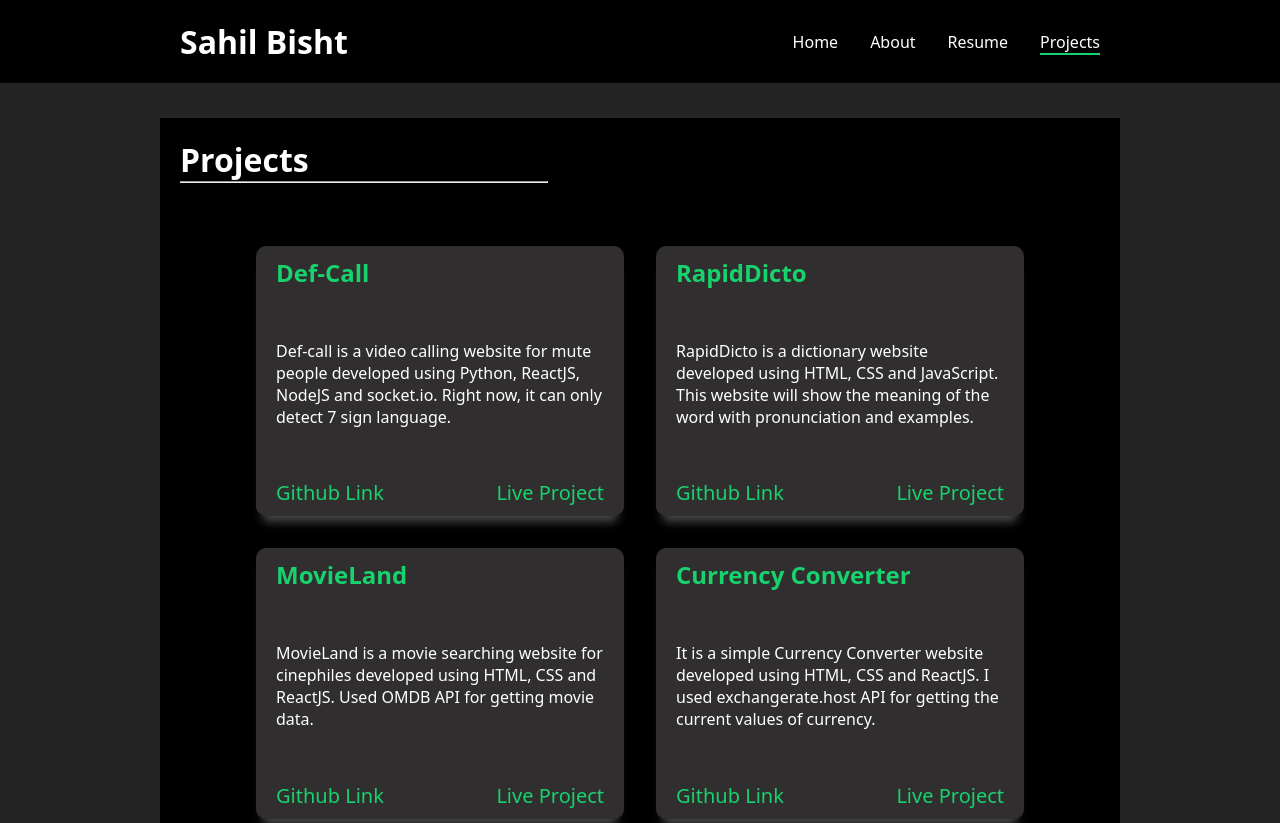
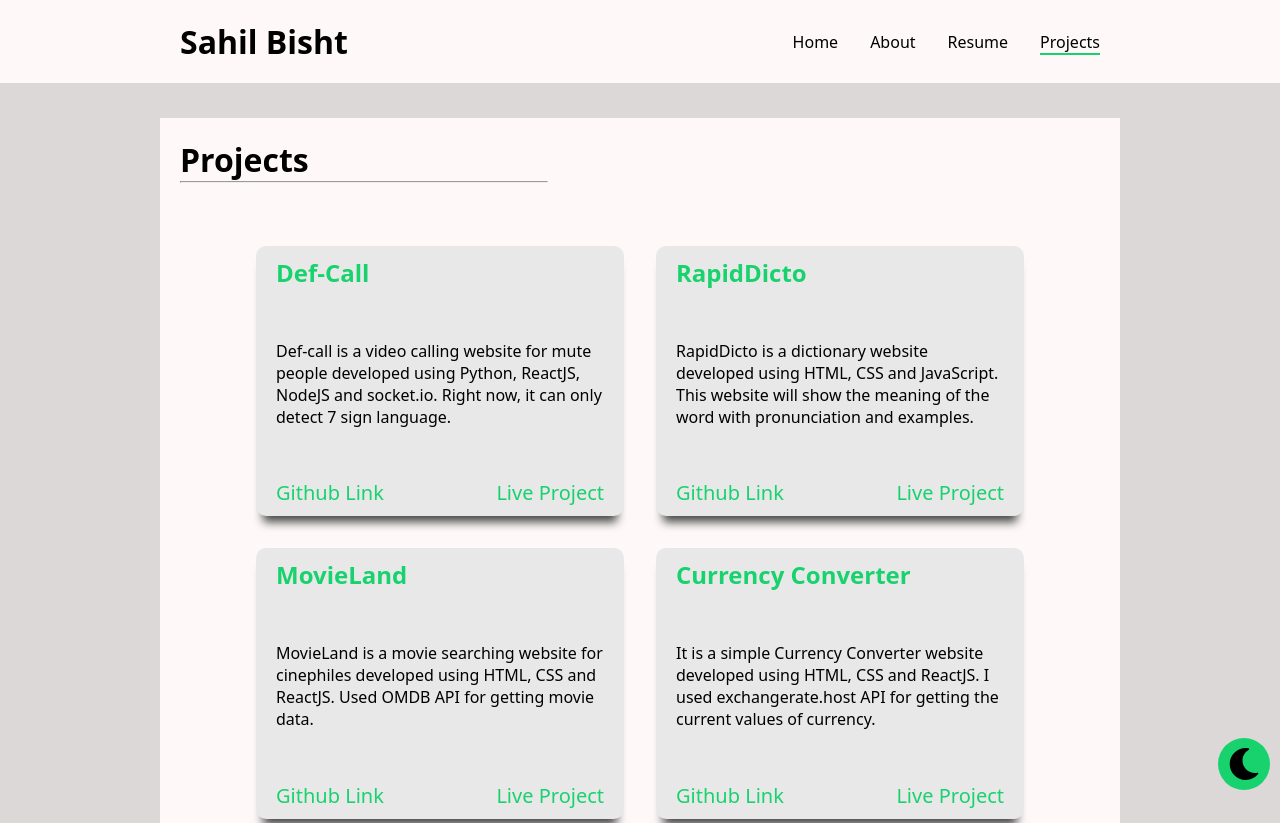
Before and after one commit to codemaniac-sahil/portfolio, a React (Create React App) app: page /project in a window 1280 px wide. Shown: the top 823 px of the page. Built offline with nearby package versions, Linux system fonts and the light colour scheme.

Commit message:
Added light mode

```diff
--- a/src/App.css
+++ b/src/App.css
@@ -30,10 +30,16 @@ margin: 0 auto;
 
 
 }
-body{
+
+.homepage-dark{
   background-color: #242424;
   color: white;
-  font-family: "Open Sans", sans-serif;
+  height: 100vh;
+}
+.homepage-light{
+  background-color: #dcd8d8;
+  color: black;
+  height: 100vh;
 }
 #profession{
   border-bottom: 2px solid #18d26e;
@@ -41,23 +47,28 @@ body{
 /* ==================================================================================================================================
                                                                  Navbar
 ===================================================================================================================================== */
-.navlinks,.navlinks1{
+.navlinks-dark,.navlinks1-dark, .navlinks1-light,.navlinks-light{
   display: flex;
   list-style: none;
   gap: 2em;
 }
-.navbar{
+.navbar-light,.navbar-dark{
   margin-top: 1.3em;
 }
-.social-link{
+.social-link-dark,.social-link-light{
   display: flex;
   gap: 1em;
   font-size: 30px;
   margin-top: 1em;
+}
 
-
+.social-link-light a{
+  text-decoration: none;
+  color: black;
+  border-radius: 50%;
+  transition: 0.3s transparent ;
 }
-.social-link a{
+.social-link-dark a{
   text-decoration: none;
   color: white;
   border-radius: 50%;
@@ -66,18 +77,27 @@ body{
 .social-link a:hover{
   color: #18d26e;
 }
-.navlinks a,.navlinks1 a{
+.navlinks-dark a,.navlinks1-dark a{
   text-decoration: none;
   color: white;
 
 }
-.navlinks a:hover,.navlinks1 a:hover{
+.navlinks1-light a{
+  text-decoration: none;
+  color: black;
+}
+.navlinks-light a{
+  text-decoration: none;
+  color: black;
+
+}
+.navlinks-dark a:hover,.navlinks1-dark a:hover,.navbar-light a:hover,.navlinks1-light a:hover{
   border-bottom: 2px solid #18d26e;
 }
 .active{
   border-bottom: 2px solid #18d26e;
 }
-.navbar-1{
+.navbar-1-dark{
   display: flex;
   justify-content: space-between;
   align-items: center;
@@ -86,8 +106,23 @@ body{
   margin: 0 auto;
   padding: 20px;
 }
-.navbarall{
+.navbar-1-light{
+  display: flex;
+  justify-content: space-between;
+  align-items: center;
+  background-color: #fef8f8;
+  width:75%;
+  margin: 0 auto;
+  padding: 20px;
+  /* color: black; */
+}
+.navbarall-dark{
   background-color: black;
+  position: sticky;
+  top: 0;
+}
+.navbarall-light{
+  background-color: #fef8f8;
   position: sticky;
   top: 0;
 }
@@ -101,15 +136,44 @@ body{
   transition: ease-in-out 0.3s;
 }
 
+.logo-dark a{
+  text-decoration: none;
+  color: white;
+
+}
+.logo-light a{
+  text-decoration: none;
+  color: black;
+
+}
 /*================================================================================================================================
                                                                 About section
 ================================================================================================================================== */
-
-.aboutme{
+.about-dark{
+  background-color: #242424;
+  color: white;
+}
+.about-light{
+  background-color: #dcd8d8;
+  color: black;
+}
+.aboutme-dark{
   width: 75%;
   margin: 0 auto;
   margin-top: 20px;
   background-color: black;
+  padding: 10px 20px;
+  /* height: 100vh; */
+  display: flex;
+  flex-direction: column;
+  gap: 1.2em;
+}
+.aboutme-light{
+  background-color: #fef8f8;
+  width: 75%;
+  margin: 0 auto;
+  margin-top: 20px;
+  /* background-color: black; */
   padding: 10px 20px;
   /* height: 100vh; */
   display: flex;
@@ -162,11 +226,7 @@ body{
   flex-direction: column;
   gap: 2em;
 }
-.logo a{
-  text-decoration: none;
-  color: white;
 
-}
 
 .skills-header h1{
   border-bottom: 2px solid #18d26e;
@@ -234,6 +294,7 @@ body{
   border-bottom: 2px solid #18d26e;
 }
 
+
 /*================================================================================================================================
                                                           Resume section
  ================================================================================================================================= */
@@ -250,16 +311,35 @@ body{
 /*================================================================================================================================
                                                           Project section
  ================================================================================================================================= */
-.project-section{
+.project-section-light{
   height: 100%;
   width: 75%;
   margin: 0 auto;
-  background-color: black;
+  background-color:#fef8f8;
   margin-top: 35px;
   padding: 20px;
   display: flex;
   flex-direction: column;
   gap: 1.3em;
+}
+.project-section-dark{
+  height: 100%;
+  width: 75%;
+  margin: 0 auto;
+  background-color:black;
+  margin-top: 35px;
+  padding: 20px;
+  display: flex;
+  flex-direction: column;
+  gap: 1.3em;
+}
+.project-light{
+  background-color: #dcd8d8;
+  /* color: white; */
+}
+.project-dark{
+  background-color: #242424;
+  color: white;
 }
 .project-card-container{
   margin-top: 20px;
@@ -269,7 +349,21 @@ body{
   justify-content: center;
   align-items: center;
 }
-.card{
+.card-light{
+  background-color: #e9e8e8;
+  width: 40%;
+  height: auto;
+  padding: 10px 20px ;
+  display: flex;
+  flex-direction: column;
+  gap: 3.2em;
+  /* box-shadow:  10px 10px 5px #aaaaaa; */
+  border-radius: 10px;
+  /* transition: all .4s cubic-bezier(.175,.885,0,1); */
+  box-shadow: 0px 13px 10px -7px #474646;
+
+}
+.card-dark{
   background-color: #302e2e;
   width: 40%;
   height: auto;
@@ -281,7 +375,6 @@ body{
   border-radius: 10px;
   /* transition: all .4s cubic-bezier(.175,.885,0,1); */
   box-shadow: 0px 13px 10px -7px #474646;
-
 }
 .card-title h2{
   color: #18d26e;
@@ -323,14 +416,20 @@ box-shadow: 0px 13px 10px -7px #242424; */
 
 
  }
-.bar{
+.bar-dark{
   height: 3px;
   width: 100%;
   background-color: white;
   border-radius: 10px;
 }
+.bar-light{
+  height: 3px;
+  width: 100%;
+  background-color: black;
+  border-radius: 10px;
+}
 @media only screen and (max-width:360px) {
-  .navlinks-mobile-menu{
+  .navlinks-mobile-menu-light,.navlinks-mobile-menu-dark{
     display: flex;
     flex-direction: column;
     justify-content: center;
@@ -340,10 +439,14 @@ box-shadow: 0px 13px 10px -7px #242424; */
     list-style: none;
 
   }
-  .navlinks-mobile-menu a{
+  .navlinks-mobile-menu-dark a{
     text-decoration: none;
     color: white;
 
+  }
+  .navlinks-mobile-menu-light a{
+    text-decoration: none;
+    color: black;
   }
   .navlinks-mobile-menu a:hover{
     border-bottom: 2px solid #18d26e;
@@ -351,7 +454,7 @@ box-shadow: 0px 13px 10px -7px #242424; */
   .active{
     border-bottom: 2px solid #18d26e;
   }
-  .navbar-1{
+  .navbar-1-light{
     display: flex;
     justify-content: space-between;
     align-items: center;
@@ -360,22 +463,15 @@ box-shadow: 0px 13px 10px -7px #242424; */
     margin: 0 auto;
     padding: 20px;
   }
-  .navbarall{
+  .navbarall-light{
     background-color: black;
     position: sticky;
     top: 0;
   }
-  .navlinks{
+  .navlinks-light{
     display: none;
   }
-  .navbar{
-    position: absolute;
-    top: -20px;
-    background-color: black;
-    width: 100%;
-    /* padding: 10px 20px; */
-    height: 100;
-  }
+
   .toggle-button{
     display:flex ;
   }
@@ -390,7 +486,10 @@ box-shadow: 0px 13px 10px -7px #242424; */
 
 }
 @media only screen and (max-width:884px){
-  .navlinks1{
+  .navlinks1-light{
+    display: none;
+  }
+  .navlinks1-dark{
     display: none;
   }
   .toggle-button{
@@ -405,13 +504,19 @@ box-shadow: 0px 13px 10px -7px #242424; */
 
 
    }
-  .bar{
+  .bar-dark{
     height: 3px;
     width: 100%;
     background-color: white;
     border-radius: 10px;
   }
-  .navlinks-mobile-menu1{
+  .bar-light{
+    height: 3px;
+    width: 100%;
+    background-color: black;
+    border-radius: 10px;
+  }
+  .navlinks-mobile-menu1-light{
     display: flex;
     flex-direction: column;
     justify-content: center;
@@ -421,12 +526,34 @@ box-shadow: 0px 13px 10px -7px #242424; */
     list-style: none;
 
   }
-  .navlinks-mobile-menu1 a{
+  .navlinks-mobile-menu1-light a{
+    text-decoration: none;
+    color: black;
+
+  }
+  .navlinks-mobile-menu1-light a:hover{
+    border-bottom: 2px solid #18d26e;
+  }
+
+
+
+
+  .navlinks-mobile-menu1-dark{
+    display: flex;
+    flex-direction: column;
+    justify-content: center;
+    align-items: center;
+    gap: 1.2em;
+    padding: 10px 20px;
+    list-style: none;
+
+  }
+  .navlinks-mobile-menu1-dark a{
     text-decoration: none;
     color: white;
 
   }
-  .navlinks-mobile-menu1 a:hover{
+  .navlinks-mobile-menu1-dark a:hover{
     border-bottom: 2px solid #18d26e;
   }
   .active{
@@ -459,9 +586,46 @@ box-shadow: 0px 13px 10px -7px #242424; */
   }
 }
 @media only screen and (max-width:1000px){
-  .card{
+  .card-light{
     width: 100%;
   }
+  .card-dark{
+    width: 100%;
+  }
+}
+@media only screen and (max-width:360px){
+  .navbar{
+    position: absolute;
+    top: -20px;
+    background-color: black;
+    width: 100%;
+    /* padding: 10px 20px; */
+    height: 100;
+  }
+  .bar1-dark{
+    height: 3px;
+    width: 100%;
+    background-color: white;
+    border-radius: 10px;
+  }
+  .bar1-dark{
+    height: 3px;
+    width: 100%;
+    background-color:black;
+    border-radius: 10px;
+  }
+  .toggle-button1{
+    position: absolute;
+    top: .75rem;
+    right: 10px;
+    display: flex;
+    flex-direction: column;
+    justify-content: space-between;
+    width: 30px;
+    height: 21px;
+
+
+   }
 }
 /*================================================================================================================================
                                                           Footer section
@@ -497,3 +661,15 @@ box-shadow: 0px 13px 10px -7px #242424; */
   width: 100%;
   height: 100%;
 }
+.theme-setting{
+  position: fixed;
+  right: 10px;
+  bottom: 10px;
+  font-size: 2em;
+  background-color: #18d26e;
+  border-radius: 50%;
+  display: flex;
+  align-items: center;
+  justify-content: center;
+  padding: 10px;
+}
--- a/src/App.js
+++ b/src/App.js
@@ -6,16 +6,37 @@ import Home from "./components/Home";
 // import Navbar from './components/Navbar';
 import Resume from "./components/Resume";
 import Project from "./components/Project";
+import { useState } from "react";
 
 function App() {
+  const [theme, setTheme] = useState("light");
+  const toggleTheme = () => {
+    if (theme === "dark") {
+      setTheme("light");
+    } else {
+      setTheme("dark");
+    }
+  };
   return (
     <>
       <BrowserRouter>
         <Routes>
-          <Route path="/" element={<Home />} />
-          <Route path="/about" element={<About />} />
-          <Route path="/resume" element={<Resume />} />
-          <Route path="/project" element={<Project />} />
+          <Route
+            path="/"
+            element={<Home theme={theme} toggleTheme={toggleTheme} />}
+          />
+          <Route
+            path="/about"
+            element={<About theme={theme} toggleTheme={toggleTheme} />}
+          />
+          <Route
+            path="/resume"
+            element={<Resume theme={theme} toggleTheme={toggleTheme} />}
+          />
+          <Route
+            path="/project"
+            element={<Project theme={theme} toggleTheme={toggleTheme} />}
+          />
         </Routes>
       </BrowserRouter>
     </>
--- a/src/components/NavbarAll.js
+++ b/src/components/NavbarAll.js
@@ -4,22 +4,23 @@ import { NavLink } from "react-router-dom";
 import NavbarOne from "./NavbarOne";
 import { useState } from "react";
 
-function NavbarAll() {
+function NavbarAll(props) {
   const [show, setShow] = useState(false);
   return (
-    <div className="navbarall">
-      <div className="navbar-1">
-        <div className="logo">
+    <div className={`navbarall-${props.theme}`}>
+      <div className={`navbar-1-${props.theme}`}>
+        <div className={`logo-${props.theme}`}>
           <h1>
             <NavLink to="/">Sahil Bisht</NavLink>
           </h1>
         </div>
         <a href="#" className="toggle-button" onClick={() => setShow(!show)}>
-          <span className="bar"></span>
-          <span className="bar"></span>
-          <span className="bar"></span>
+          <span className={`bar-${props.theme}`}></span>
+          <span className={`bar-${props.theme}`}></span>
+
+          <span className={`bar-${props.theme}`}></span>
         </a>
-        <NavbarOne show={show} />
+        <NavbarOne show={show} theme={props.theme} />
       </div>
     </div>
   );
--- a/src/components/NavbarOne.js
+++ b/src/components/NavbarOne.js
@@ -3,7 +3,11 @@ import { NavLink } from "react-router-dom";
 
 function NavbarOne(props) {
   return (
-    <ul className={props.show ? "navlinks-mobile-menu1" : "navlinks1"}>
+    <ul
+      className={`${props.show ? "navlinks-mobile-menu1" : "navlinks1"}-${
+        props.theme
+      }`}
+    >
       {/* // <ul className="navlinks"> */}
       <li>
         <NavLink to="/">Home</NavLink>
--- a/src/components/Project.js
+++ b/src/components/Project.js
@@ -2,14 +2,17 @@ import React from "react";
 import Footer from "./Footer";
 // import Navbar from './Navbar'
 import NavbarAll from "./NavbarAll";
+import { FaMoon, FaSun } from "react-icons/fa";
+
 import ProjectCard from "./ProjectCard";
 
-function Project() {
+function Project(props) {
   return (
     <>
-      <NavbarAll />
+      <div className={`project-${props.theme}`}>
+        <NavbarAll theme={props.theme} />
 
-      <div className="project-section">
+        <div className={`project-section-${props.theme}`}>
           <div className="projects-header">
             <h1>
               Projects <hr id="line" />
@@ -22,6 +25,7 @@ function Project() {
               projectdesc="Def-call is a video calling website for mute people developed using Python, ReactJS, NodeJS and socket.io. Right now, it can only detect 7 sign language."
               glink="https://github.com/codemaniac-sahil/Def-call"
               llink="https://def-call.netlify.app/"
+              theme={props.theme}
             />
 
             <ProjectCard
@@ -29,6 +33,7 @@ function Project() {
               projectdesc="RapidDicto is a dictionary website developed using HTML, CSS and JavaScript. This website will show the meaning of the word with pronunciation and examples."
               glink="https://github.com/codemaniac-sahil/dictionary-web-app"
               llink="https://rapid-dicto.netlify.app/"
+              theme={props.theme}
             />
 
             <ProjectCard
@@ -36,6 +41,7 @@ function Project() {
               projectdesc="MovieLand is a movie searching website for cinephiles developed using HTML, CSS and ReactJS. Used OMDB API for getting movie data."
               glink="https://github.com/codemaniac-sahil/movieapp-react"
               llink="https://deft-flan-cf6153.netlify.app/"
+              theme={props.theme}
             />
 
             <ProjectCard
@@ -43,6 +49,7 @@ function Project() {
               projectdesc=" It is a simple Currency Converter website developed using HTML, CSS and ReactJS. I used exchangerate.host API for getting the current values of currency. "
               glink="https://github.com/codemaniac-sahil/currency_converter_react"
               llink="https://currency-converter-web-app.netlify.app/"
+              theme={props.theme}
             />
 
             <ProjectCard
@@ -50,6 +57,7 @@ function Project() {
               projectdesc=" WeatherU is a weather forecasting website developed using HTML, CSS and JavaScript. Openweather API is used to get the data of a particular city. "
               glink="https://github.com/codemaniac-sahil/weather-app-api"
               llink="https://weather-web-app-js.netlify.app/"
+              theme={props.theme}
             />
 
             <ProjectCard
@@ -57,6 +65,7 @@ function Project() {
               projectdesc=" INEWS is a NEWS dispalying website developed using HTML, CSS and JavaScript.Thi website shows the top news headline of the country in which the user is browsing the site. "
               glink="https://github.com/codemaniac-sahil/news-webapp-api"
               llink="https://news-web-app-js.netlify.app/"
+              theme={props.theme}
             />
 
             <ProjectCard
@@ -64,6 +73,7 @@ function Project() {
               projectdesc="Stalking the stock is a machine learning model used to predict the price of stock developed using python. I used LSTM algorithm to train the model. "
               glink="https://github.com/codemaniac-sahil/stock-price-predicting-webapp"
               llink=""
+              theme={props.theme}
             />
 
             <ProjectCard
@@ -71,9 +81,18 @@ function Project() {
               projectdesc="IBlogger is a blogging website for blog writers developed using HTML, CSS, JavaScript, PHP and MySQL.In this website user can create, delete, update and view the blog."
               glink="https://github.com/codemaniac-sahil/blogging-webapp"
               llink=""
+              theme={props.theme}
             />
           </div>
           <Footer />
+        </div>
+        <div className="theme-setting">
+          {props.theme === "dark" ? (
+            <FaSun onClick={props.toggleTheme} />
+          ) : (
+            <FaMoon onClick={props.toggleTheme} />
+          )}
+        </div>
       </div>
     </>
   );
--- a/src/components/ProjectCard.js
+++ b/src/components/ProjectCard.js
@@ -4,7 +4,7 @@ function ProjectCard(props) {
   return (
     <>
       {props.llink === "" ? (
-        <div className="card">
+        <div className={`card-${props.theme}`}>
           <span className="card-title">
             <h2>{props.title}</h2>
           </span>
@@ -19,7 +19,7 @@ function ProjectCard(props) {
           </span>
         </div>
       ) : (
-        <div className="card">
+        <div className={`card-${props.theme}`}>
           <span className="card-title">
             <h2>{props.title}</h2>
           </span>
--- a/src/components/Resume.js
+++ b/src/components/Resume.js
@@ -2,10 +2,10 @@ import React from "react";
 // import Navbar from './Navbar'
 import NavbarAll from "./NavbarAll";
 
-function Resume() {
+function Resume(props) {
   return (
     <>
-      <NavbarAll />
+      <NavbarAll theme={props.theme} />
       <div className="resume">
         <object
           data="/file/sahil-bisht-01-11-2022.pdf"
```
Also changed, not shown: src/components/About.js (+14 -4 lines), src/components/Home.js (+25 -10 lines), src/components/Navbar.js (+6 -1 lines). Lines whose indentation alone changed are shown as unchanged.
